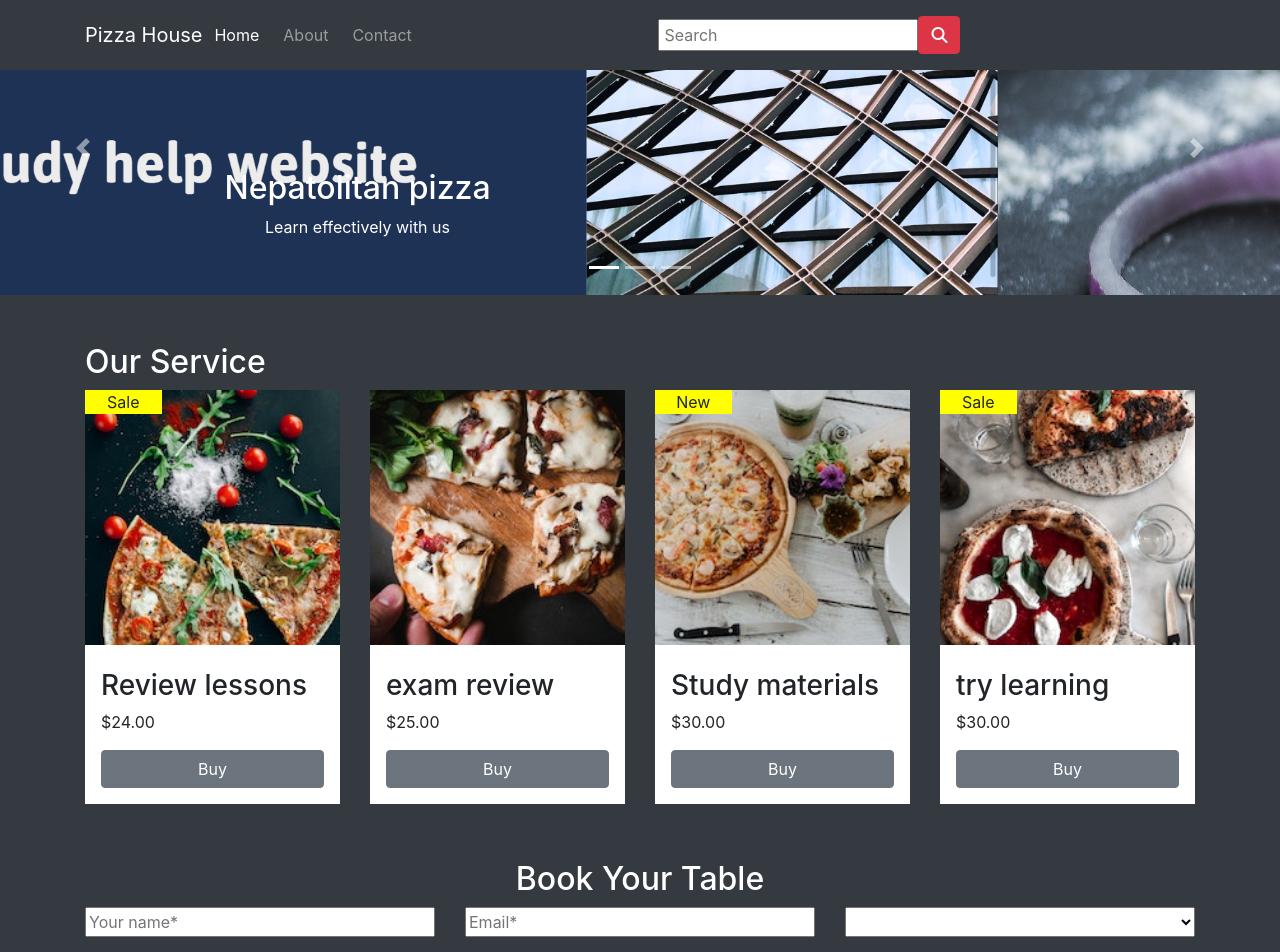
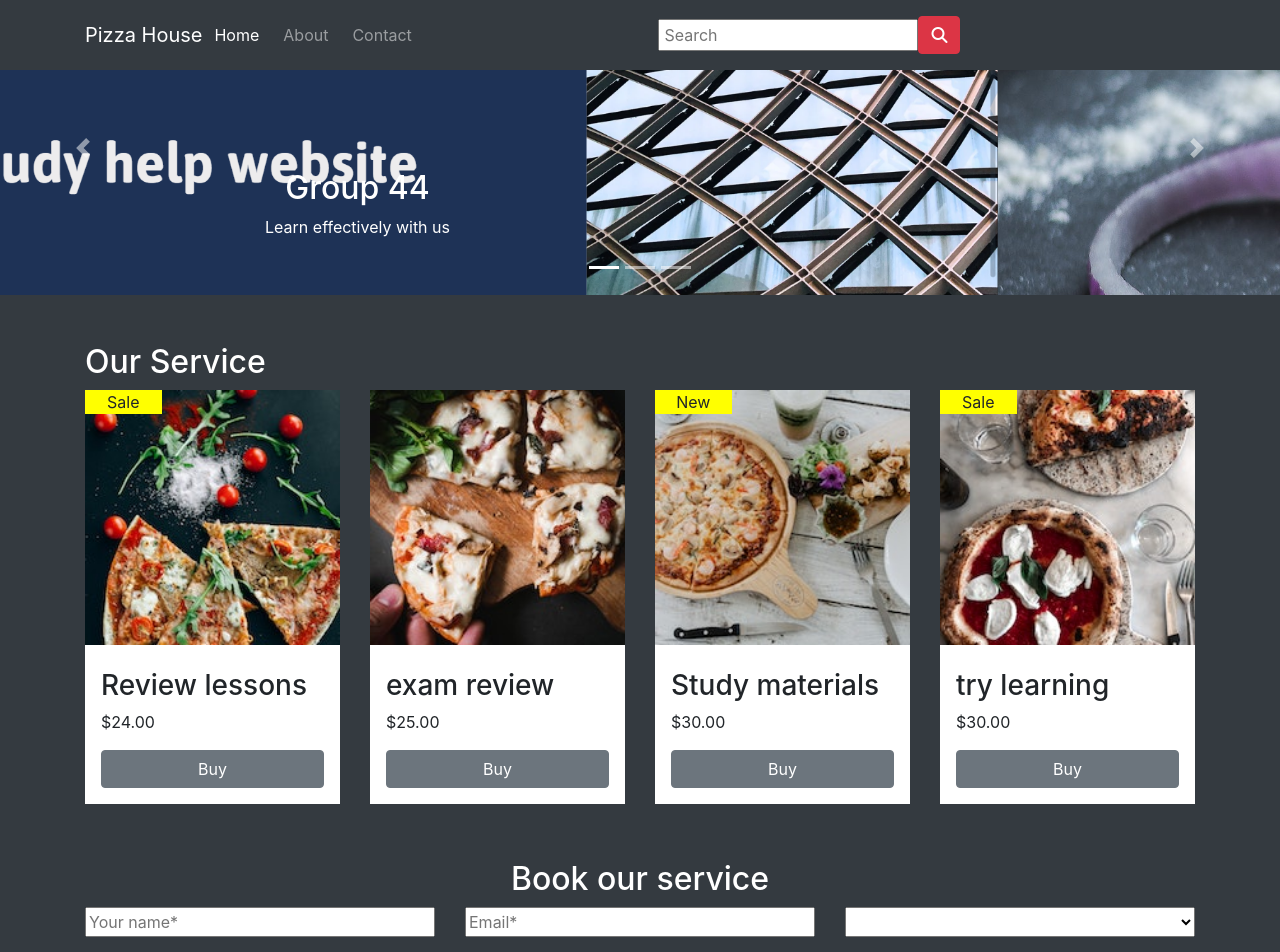
Before and after one commit to dinhphuckhang/web-store, a website: page index.html in a window 1280 px wide. Shown: the top 952 px of the page. Drawn offline with nearby package versions, Linux system fonts and the light colour scheme.

Commit message:
Update index.html

```diff
--- a/index.html
+++ b/index.html
@@ -50,7 +50,7 @@
                     <div class="carousel-item active">
                         <img class="d-block img-fluid" src="Images/Ảnh chụp màn hình 2024-10-26 221200.png" alt="">
                         <div class="carousel-caption d-none d-md-block">
-                            <h2>Nepatolitan pizza
+                            <h2>Group 44
 
                             </h2>
                             <p>
@@ -168,7 +168,7 @@
     </div>
 
     <div class="content-2 container mb-5 ">
-        <h2 class="text-center text-white" >Book Your Table</h2>
+        <h2 class="text-center text-white" >Book our service</h2>
         <div class="row">
             <div class="col">
                 <input class="w-100" type="text" placeholder="Your name*">
```
